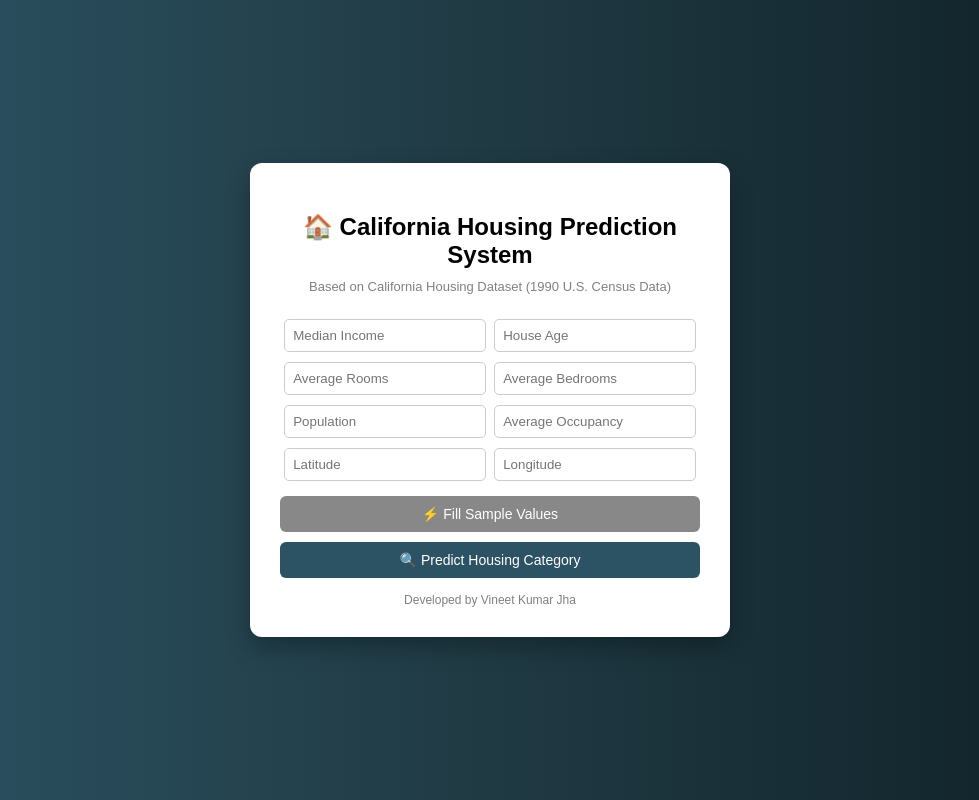
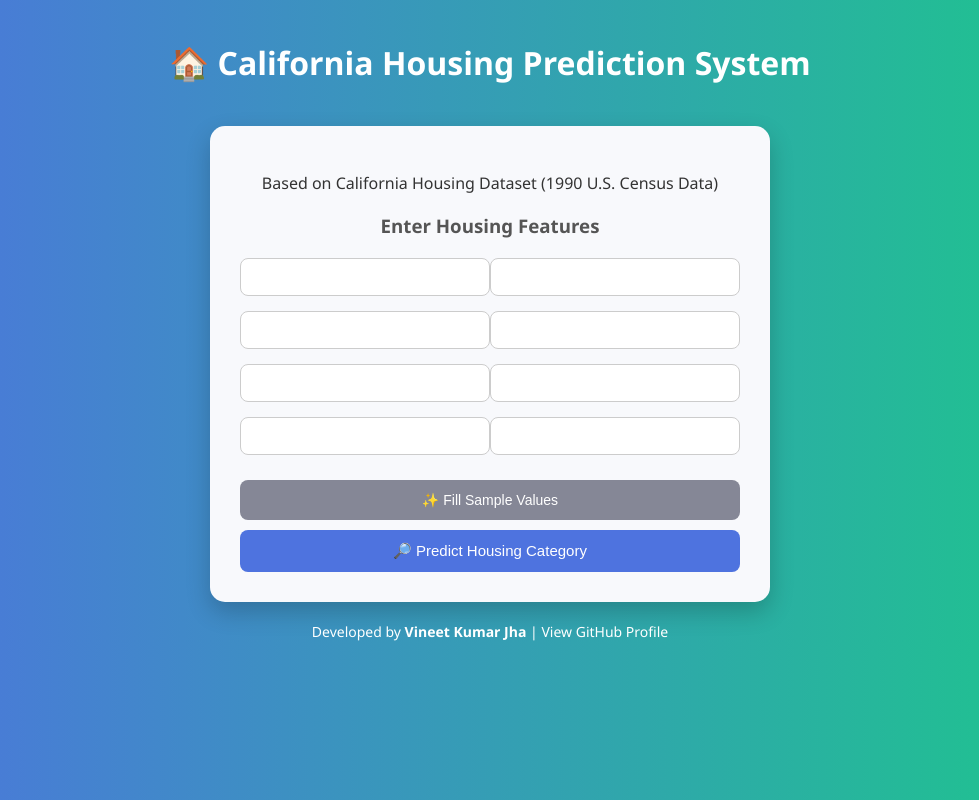
Before and after one commit to 2305100-Vineet/housing-web-app, a Flask app: page / in a window 1280 px wide. Shown: the whole page, without its empty margins (150-1129 px from the left). Run offline with Flask 3, Linux system fonts and the light colour scheme; parts of the project's set-up code (start-up, migrations or seed data) failed here and were passed over.

Commit message:
Update index.html

```diff
--- a/templates/index.html
+++ b/templates/index.html
@@ -7,144 +7,145 @@
     <style>
         body {
             margin: 0;
-            font-family: Arial, sans-serif;
-            background: linear-gradient(to right, #2c5364, #203a43, #0f2027);
-            display: flex;
-            justify-content: center;
-            align-items: center;
-            height: 100vh;
+            font-family: 'Segoe UI', sans-serif;
+            background: linear-gradient(to right, #4e73df, #1cc88a);
+            text-align: center;
             color: white;
         }
 
-        .container {
-            background: white;
-            color: black;
-            padding: 30px;
-            border-radius: 12px;
-            width: 420px;
-            box-shadow: 0 10px 25px rgba(0,0,0,0.3);
+        h1 {
+            padding: 20px;
+            font-weight: 600;
         }
 
-        h2 {
-            text-align: center;
-            margin-bottom: 10px;
+        .card {
+            background: #f8f9fc;
+            color: #333;
+            width: 500px;
+            margin: auto;
+            padding: 30px;
+            border-radius: 15px;
+            box-shadow: 0 10px 25px rgba(0,0,0,0.2);
         }
 
-        .subtitle {
-            text-align: center;
-            font-size: 13px;
-            color: gray;
+        .card h3 {
             margin-bottom: 20px;
+            color: #555;
+        }
+
+        .input-group {
+            display: flex;
+            justify-content: space-between;
+            margin-bottom: 15px;
         }
 
         input {
             width: 48%;
-            padding: 8px;
-            margin: 5px 1%;
-            border-radius: 5px;
+            padding: 10px;
+            border-radius: 8px;
             border: 1px solid #ccc;
-        }
-
-        .row {
-            display: flex;
-            justify-content: space-between;
-        }
-
-        button {
-            width: 100%;
-            padding: 10px;
-            margin-top: 10px;
-            border: none;
-            border-radius: 6px;
             font-size: 14px;
-            cursor: pointer;
         }
 
         .sample-btn {
-            background-color: #888;
+            width: 100%;
+            padding: 12px;
+            border: none;
+            border-radius: 8px;
+            background-color: #858796;
             color: white;
+            font-size: 14px;
+            cursor: pointer;
+            margin-top: 10px;
         }
 
         .predict-btn {
-            background-color: #2c5364;
+            width: 100%;
+            padding: 12px;
+            border: none;
+            border-radius: 8px;
+            background-color: #4e73df;
             color: white;
+            font-size: 15px;
+            cursor: pointer;
+            margin-top: 10px;
         }
 
-        .result {
-            margin-top: 15px;
-            padding: 10px;
-            background: #e6f2ff;
-            border-radius: 6px;
-            text-align: center;
+        .result-box {
+            background-color: #d4edda;
+            color: #155724;
+            padding: 15px;
+            border-radius: 10px;
+            margin-top: 20px;
+            font-weight: 500;
         }
 
         .footer {
-            text-align: center;
-            margin-top: 15px;
-            font-size: 12px;
-            color: gray;
+            margin-top: 20px;
+            font-size: 14px;
+            color: white;
         }
     </style>
 </head>
 
 <body>
 
-<div class="container">
+    <h1>🏠 California Housing Prediction System</h1>
 
-    <h2>🏠 California Housing Prediction System</h2>
-    <div class="subtitle">
-        Based on California Housing Dataset (1990 U.S. Census Data)
+    <div class="card">
+
+        <p>Based on California Housing Dataset (1990 U.S. Census Data)</p>
+        <h3>Enter Housing Features</h3>
+
+        <form method="POST" action="/">
+
+            <div class="input-group">
+                <input type="number" step="any" name="MedInc" required>
+                <input type="number" step="any" name="HouseAge" required>
             </div>
 
-    <form action="/" method="POST">
-
-        <div class="row">
-            <input type="number" step="any" name="MedInc" placeholder="Median Income" required>
-            <input type="number" step="any" name="HouseAge" placeholder="House Age" required>
+            <div class="input-group">
+                <input type="number" step="any" name="AveRooms" required>
+                <input type="number" step="any" name="AveBedrms" required>
             </div>
 
-        <div class="row">
-            <input type="number" step="any" name="AveRooms" placeholder="Average Rooms" required>
-            <input type="number" step="any" name="AveBedrms" placeholder="Average Bedrooms" required>
+            <div class="input-group">
+                <input type="number" step="any" name="Population" required>
+                <input type="number" step="any" name="AveOccup" required>
             </div>
 
-        <div class="row">
-            <input type="number" step="any" name="Population" placeholder="Population" required>
-            <input type="number" step="any" name="AveOccup" placeholder="Average Occupancy" required>
-        </div>
-
-        <div class="row">
-            <input type="number" step="any" name="Latitude" placeholder="Latitude" required>
-            <input type="number" step="any" name="Longitude" placeholder="Longitude" required>
+            <div class="input-group">
+                <input type="number" step="any" name="Latitude" required>
+                <input type="number" step="any" name="Longitude" required>
             </div>
 
             <button type="button" class="sample-btn" onclick="fillSampleValues()">
-            ⚡ Fill Sample Values
+                ✨ Fill Sample Values
             </button>
 
             <button type="submit" class="predict-btn">
-            🔍 Predict Housing Category
+                🔎 Predict Housing Category
             </button>
 
         </form>
 
         {% if market_value %}
-    <div class="result">
-        <strong>Estimated Market Value:</strong> ${{ market_value }} <br>
-        <strong>Predicted Category:</strong> {{ tier }}
+        <div class="result-box">
+            Estimated Market Value: ${{ market_value }} <br>
+            Predicted Category: {{ tier }}
         </div>
         {% endif %}
 
         {% if error %}
-    <div class="result" style="background:#ffe6e6;">
-        Error: {{ error }}
+        <div class="result-box" style="background:#f8d7da; color:#721c24;">
+            {{ error }}
         </div>
         {% endif %}
 
-    <div class="footer">
-        Developed by Vineet Kumar Jha
     </div>
 
+    <div class="footer">
+        Developed by <b>Vineet Kumar Jha</b> | View GitHub Profile
     </div>
 
 <script>
@@ -152,7 +153,7 @@ let sampleIndex = 0;
 
 const samples = [
     // HIGH
-    [8.5, 5, 7, 1.5, 800, 2.5, 34.0, -118.2],
+    [8.5, 5, 7, 1.5, 800, 2.5, 34, -118],
 
     // LOW
     [0.8, 40, 3.5, 1.4, 3500, 4.5, 38.7, -121.6],
@@ -162,16 +163,12 @@ const samples = [
 ];
 
 function fillSampleValues() {
+    const inputs = document.querySelectorAll("input[type='number']");
     const values = samples[sampleIndex];
 
-    document.getElementsByName("MedInc")[0].value = values[0];
-    document.getElementsByName("HouseAge")[0].value = values[1];
-    document.getElementsByName("AveRooms")[0].value = values[2];
-    document.getElementsByName("AveBedrms")[0].value = values[3];
-    document.getElementsByName("Population")[0].value = values[4];
-    document.getElementsByName("AveOccup")[0].value = values[5];
-    document.getElementsByName("Latitude")[0].value = values[6];
-    document.getElementsByName("Longitude")[0].value = values[7];
+    for (let i = 0; i < inputs.length; i++) {
+        inputs[i].value = values[i];
+    }
 
     sampleIndex = (sampleIndex + 1) % samples.length;
 }
```
Lines whose indentation alone changed are shown as unchanged.
